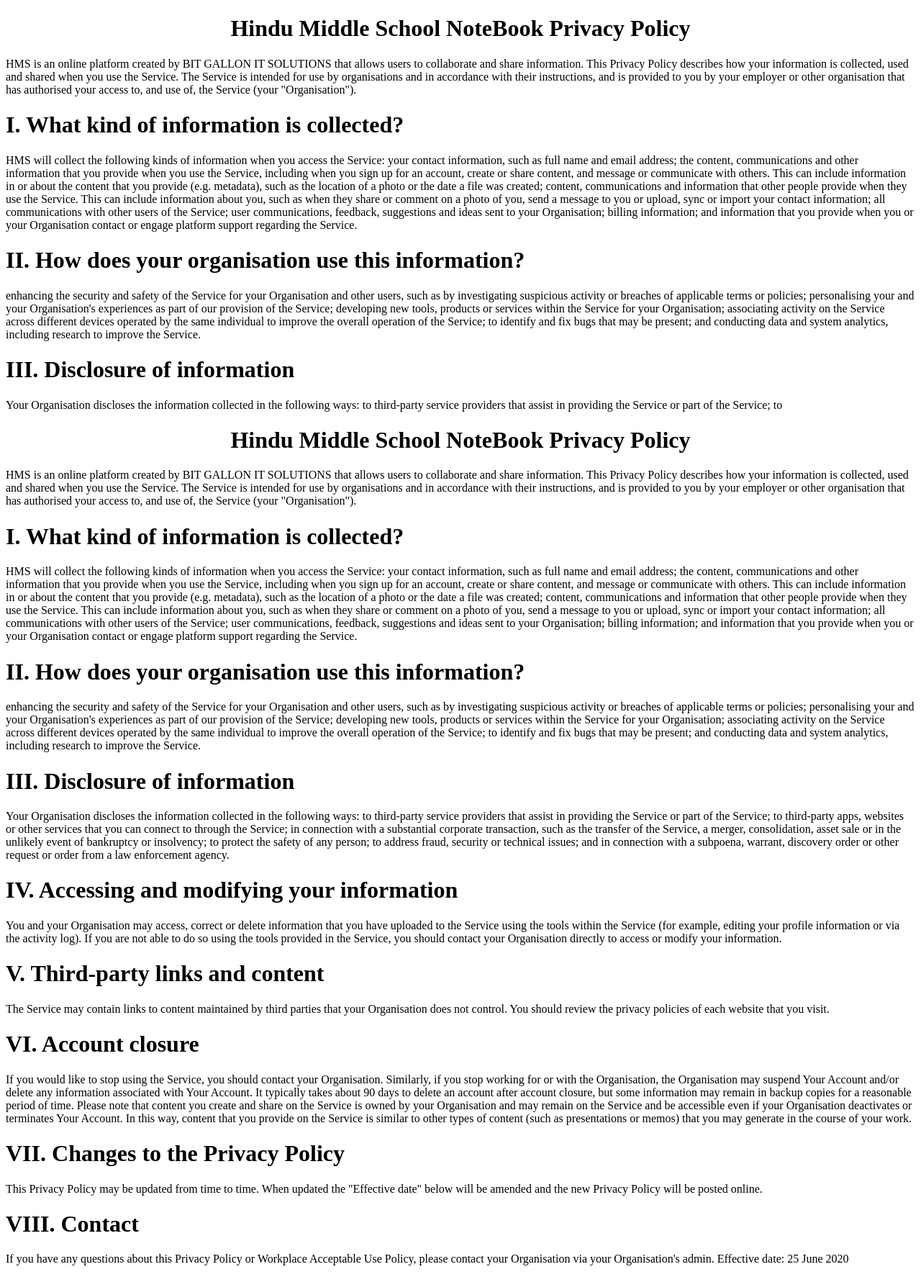
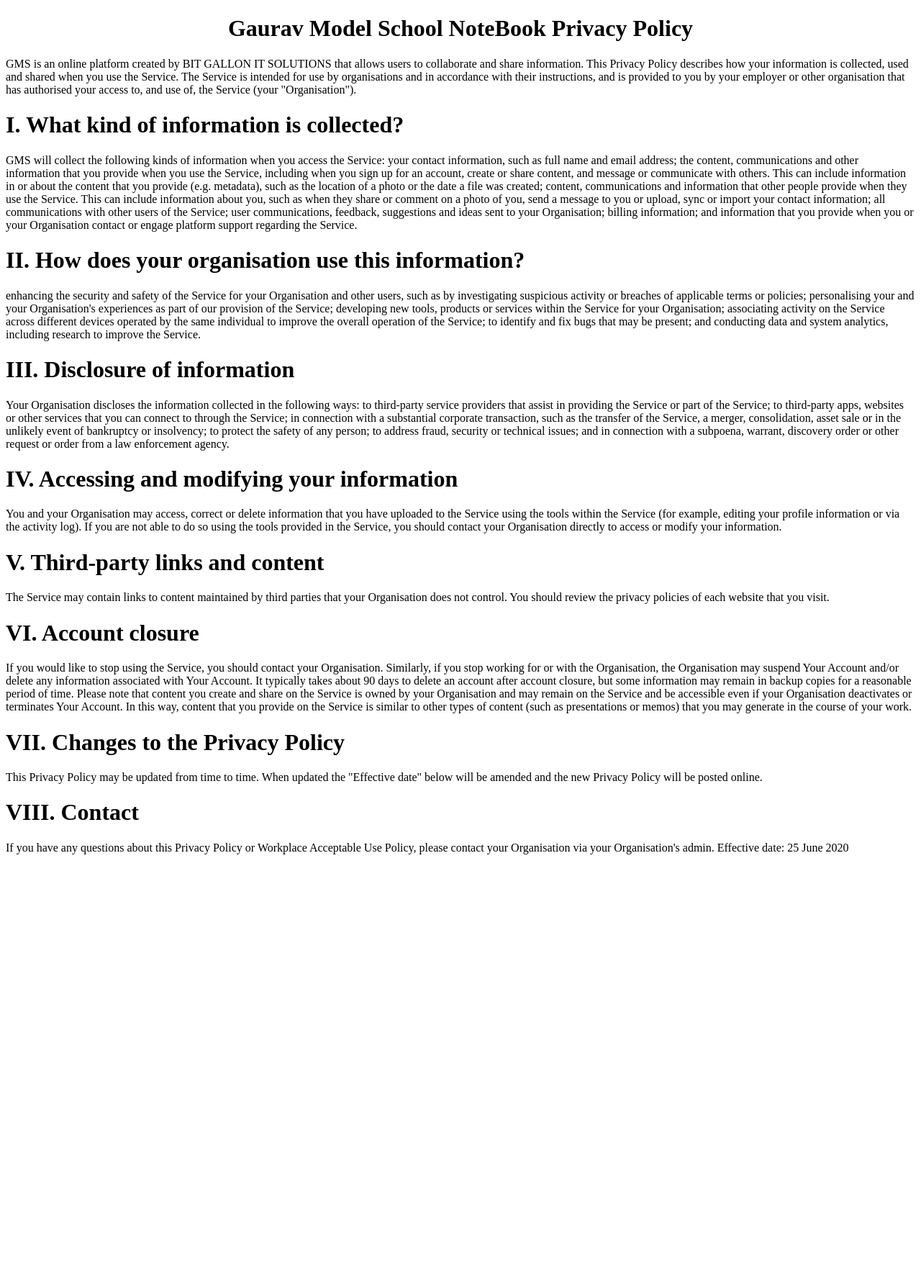
Before and after one commit to RS-CoderStuff/gauravmodelschool, a Django app: page /policy/ in a window 1280 px wide. Shown: the whole page at 72% size. After the commit the page ends 1187 px from the top, so only its background shows below. Run offline with Django 3.2, Linux system fonts and the light colour scheme; some libraries are stand-ins or nearby versions.

Commit message:
policy changes

```diff
--- a/templates/policy.html
+++ b/templates/policy.html
@@ -2,7 +2,7 @@
 <html xmlns="http://www.w3.org/1999/xhtml">
 <head>
 	<meta http-equiv="Content-type" content="text/html; charset=utf-8" />
-	<title>HMS NoteBook</title>
+	<title>GMS NoteBook</title>
 	<link rel="stylesheet" href="css/style.css" type="text/css" media="all" />
 </head>
 <body>
@@ -12,55 +12,14 @@
 <div id="content">
 
 
-<center><h1 class="orange">Hindu Middle School NoteBook Privacy Policy</h1></center>
+<center><h1 class="orange">Gaurav Model School NoteBook Privacy Policy</h1></center>
 
-<p>HMS is an online platform created by BIT GALLON IT SOLUTIONS that allows users to collaborate and share information.
+<p>GMS is an online platform created by BIT GALLON IT SOLUTIONS that allows users to collaborate and share information.
 This Privacy Policy describes how your information is collected, used and shared when you use the Service.
 The Service is intended for use by organisations and in accordance with their instructions, and is provided to you by your employer or other organisation that has authorised your access to, and use of, the Service (your "Organisation").
 
 <h1>I. What kind of information is collected?</h1>
-HMS will collect the following kinds of information when you access the Service:
-your contact information, such as full name and email address;
-the content, communications and other information that you provide when you use the Service, including when you sign up for an account, create or share content, and message or communicate with others. This can include information in or about the content that you provide (e.g. metadata), such as the location of a photo or the date a file was created;
-content, communications and information that other people provide when they use the Service. This can include information about you, such as when they share or comment on a photo of you, send a message to you or upload, sync or import your contact information;
-all communications with other users of the Service;
-user communications, feedback, suggestions and ideas sent to your Organisation;
-billing information; and
-information that you provide when you or your Organisation contact or engage platform support regarding the Service.
-
-<h1>II. How does your organisation use this information?</h1>
-enhancing the security and safety of the Service for your Organisation and other users, such as by investigating suspicious activity or breaches of applicable terms or policies;
-personalising your and your Organisation's experiences as part of our provision of the Service;
-developing new tools, products or services within the Service for your Organisation;
-associating activity on the Service across different devices operated by the same individual to improve the overall operation of the Service;
-to identify and fix bugs that may be present; and
-conducting data and system analytics, including research to improve the Service.
-
-<h1>III. Disclosure of information</h1>
-Your Organisation discloses the information collected in the following ways:
-to third-party service providers that assist in providing the Service or part of the Service;
-to ﻿<!DOCTYPE html PUBLIC "-//W3C//DTD XHTML 1.0 Transitional//EN" "http://www.w3.org/TR/xhtml1/DTD/xhtml1-transitional.dtd">
-<html xmlns="http://www.w3.org/1999/xhtml">
-<head>
-	<meta http-equiv="Content-type" content="text/html; charset=utf-8" />
-	<title>HMS NoteBook</title>
-	<link rel="stylesheet" href="css/style.css" type="text/css" media="all" />
-</head>
-<body>
-<!-- Shell -->
-<div id="shell">
-
-<div id="content">
-
-
-<center><h1 class="orange">Hindu Middle School NoteBook Privacy Policy</h1></center>
-
-<p>HMS is an online platform created by BIT GALLON IT SOLUTIONS that allows users to collaborate and share information.
-This Privacy Policy describes how your information is collected, used and shared when you use the Service.
-The Service is intended for use by organisations and in accordance with their instructions, and is provided to you by your employer or other organisation that has authorised your access to, and use of, the Service (your "Organisation").
-
-<h1>I. What kind of information is collected?</h1>
-HMS will collect the following kinds of information when you access the Service:
+GMS will collect the following kinds of information when you access the Service:
 your contact information, such as full name and email address;
 the content, communications and other information that you provide when you use the Service, including when you sign up for an account, create or share content, and message or communicate with others. This can include information in or about the content that you provide (e.g. metadata), such as the location of a photo or the date a file was created;
 content, communications and information that other people provide when they use the Service. This can include information about you, such as when they share or comment on a photo of you, send a message to you or upload, sync or import your contact information;
```
